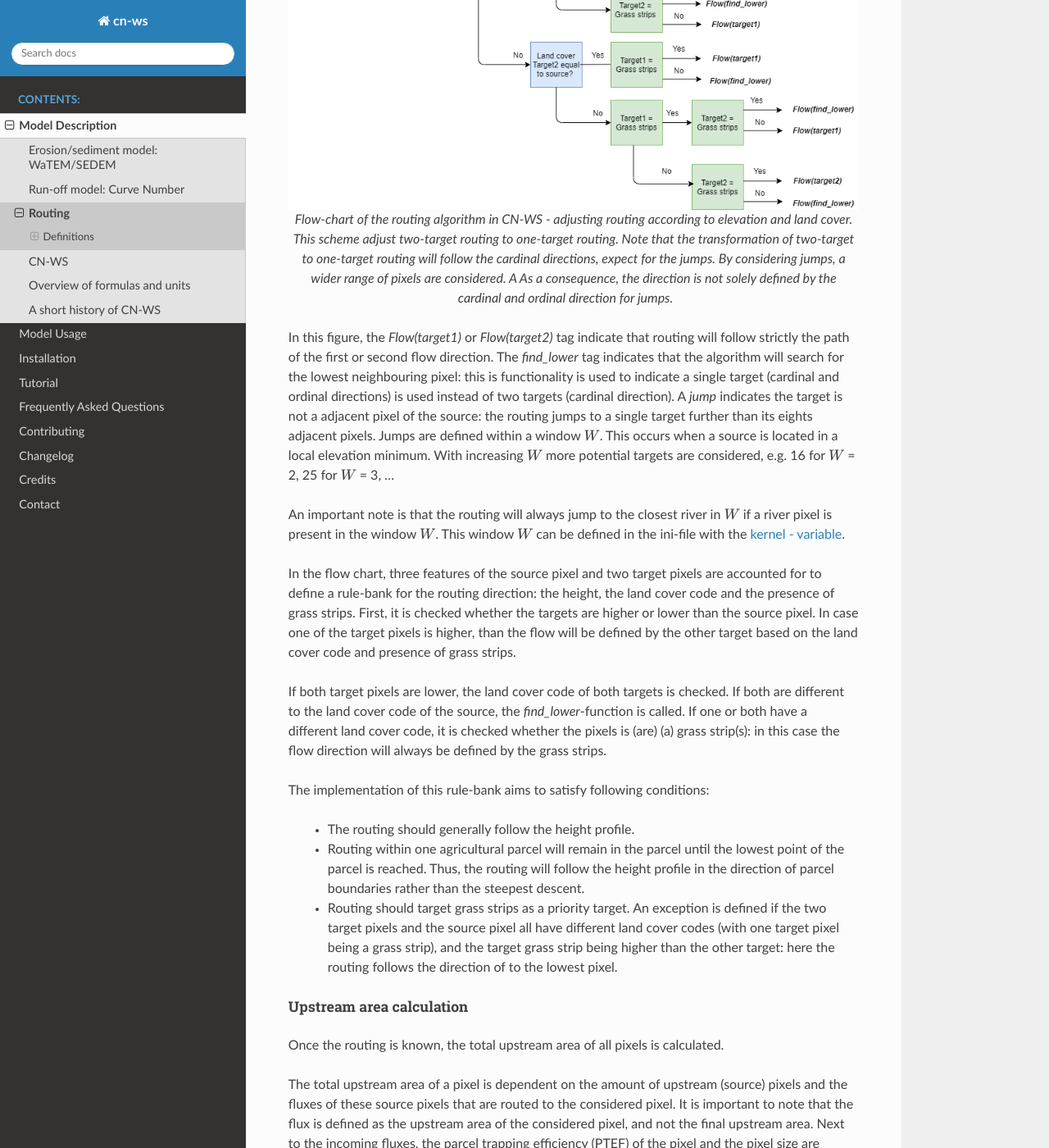
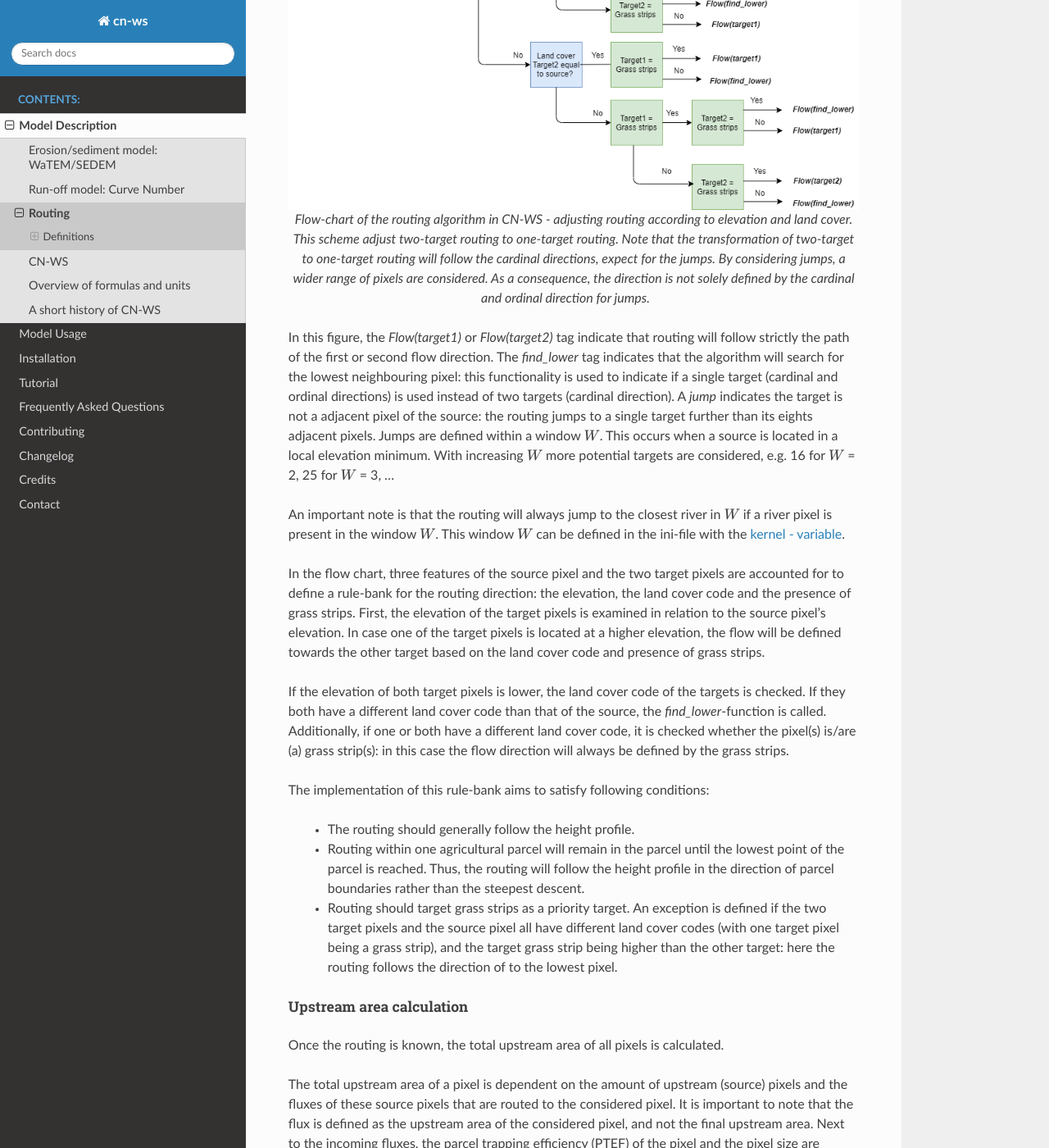
Before and after one commit to watem-sedem/watem-sedem, a Sphinx documentation site: the page built from docs/routing.rst, in a window 1280 px wide and 1400 px high, scrolled down 5063 px. Shown: the whole window at 82% size. Built offline with Sphinx 7.4.7 and the Read the Docs theme 2.0.0, drawn with Linux system fonts in a browser that asks for light colours; some of the changed text lies outside the part shown.

Commit message:
Update routing.rst
Fixed minor mistakes

```diff
--- a/docs/routing.rst
+++ b/docs/routing.rst
@@ -83,15 +83,15 @@
 
 In the first part of the default routing algorithm, it is checked if the
 routing of a considered pixel is determined by a **buffer**,
-**conductive ditch** or **conductive buffer dam** or if the pixel is adjacent
-to a river, buffer, conductive ditch or conductive buffer dam. This part of the
+**conductive ditch** or **conductive buffer dam** or if the pixel is **adjacent
+to** a **river**, **buffer**, **conductive ditch** or **conductive buffer dam**. This part of the
 algorithm is illustrated in the figure below. There is only one target pixel
-in case that a pixel is a conductive ditch, conductive buffer dam or adjacent
-to a conductive ditch, conductive buffer dam or river. Note that in routing
+if a pixel is a conductive ditch, conductive buffer dam or adjacent
+to a conductive ditch, conductive buffer dam or river. Note that the routing
 in conductive ditches and conductive buffer dams always
 routes to the lowest conductive ditch and conductive buffer dam pixel.
-Routing from the lowest conductive ditches and conductive buffer dam pixel can
-be only be accepted from conductive ditches and conductive buffer dam pixels
+Routing to the lowest conductive ditches and conductive buffer dam pixel can
+only be accepted from conductive ditches and conductive buffer dam pixels
 to avoid looped routing.
 
 .. figure:: _static/png/flow_algorithm_part1.png
@@ -129,7 +129,7 @@
    direction, this only in the **cardinal direction**, thus only considering
    **four cardinal pixels**. Flows and sediment loads are distributed
    according to the angle between the direction (float number between 0 and
-   360 degrees) and the cardinal axes (see section two-target routing). This
+   360 degrees) and the cardinal axes (see :ref:`section two target routing <twotarget>`). This
    direction is determined by the digital elevation model (and if relevant the
    tillage direction).
  - One target: routing is defined by one routing vector, and can be in the
@@ -213,15 +213,15 @@
     to elevation and land cover. This scheme adjust two-target routing to
     one-target routing. Note that the transformation of two-target to
     one-target routing will follow the cardinal directions, expect for the
-    jumps. By considering jumps, a wider range of pixels are considered. A
+    jumps. By considering jumps, a wider range of pixels are considered.
     As a consequence, the direction is not solely defined by the cardinal and
     ordinal direction for jumps.
 
 In this figure, the `Flow(target1)` or `Flow(target2)` tag indicate that
 routing will follow strictly the path of the first or second flow
 direction. The `find_lower` tag indicates that the algorithm will
-search for the lowest neighbouring pixel: this is functionality is used to
-indicate a single target (cardinal and ordinal directions) is used instead of
+search for the lowest neighbouring pixel: this functionality is used to
+indicate if a single target (cardinal and ordinal directions) is used instead of
 two targets (cardinal direction). A `jump` indicates
 the target is not a adjacent pixel of the source: the routing jumps
 to a single target further than its eights adjacent pixels.  Jumps are
@@ -234,17 +234,17 @@
 window :math:`W`. This window :math:`W` can be defined in the ini-file with the
 :ref:`kernel - variable <maxkernel>`.
 
-In the flow chart, three features of the source pixel and two target pixels
-are accounted for to define a rule-bank for the routing direction: the height,
-the land cover code and the presence of grass strips. First, it is checked whether
-the targets are higher or lower than the source pixel. In case one of the
-target pixels is higher, than the flow will be defined by the other target
+In the flow chart, three features of the source pixel and the two target pixels
+are accounted for to define a rule-bank for the routing direction: the elevation,
+the land cover code and the presence of grass strips. First, the elevation of the target pixels
+is examined in relation to the source pixel's elevation. In case one of the
+target pixels is located at a higher elevation, the flow will be defined towards the other target
 based on the land cover code and presence of grass strips.
 
-If both target pixels are lower, the land cover code of both targets is
-checked. If both are different to the land cover code of the source, the
-`find_lower`-function is called. If one or both have a different land cover
-code, it is checked whether the pixels is (are) (a) grass strip(s): in
+If the elevation of both target pixels is lower, the land cover code of the targets is
+checked. If they both have a different land cover code than that of the source, the
+`find_lower`-function is called. Additionally, if one or both have a different land cover
+code, it is checked whether the pixel(s) is/are (a) grass strip(s): in
 this case the flow direction will always be defined by the grass strips.
 
 The implementation of this rule-bank aims to satisfy following conditions:
@@ -277,7 +277,7 @@
 Mathematically this can be expressed as:
 
 .. math::
-        A = {\sum_1^n{influx_i}} + a.(1-PTEF)
+        A = {\sum_1^n{influx_i}} + a*(1-PTEF)
 
 with:
  - :math:`A`: the final upstream area of the considered pixel (:math:`\text{m}^2`).
@@ -290,7 +290,7 @@
 
 The influx is defined as zero for all pixels that do not receive any flux from
 upstream pixels. These pixels are the first pixels treated in the CN-WS routing
-scheme. Their upstream area is equal to :math:`a.(1-PTEF)`. The PTEF is defined
+scheme. Their upstream area is equal to :math:`a*(1-PTEF)`. The PTEF is defined
 by the user for :ref:`cropland <parceltrapppingcrop>`,
 :ref:`pasture <parceltrappingpasture>` and :ref:`forest <parceltrappingforest>`.
 
```
